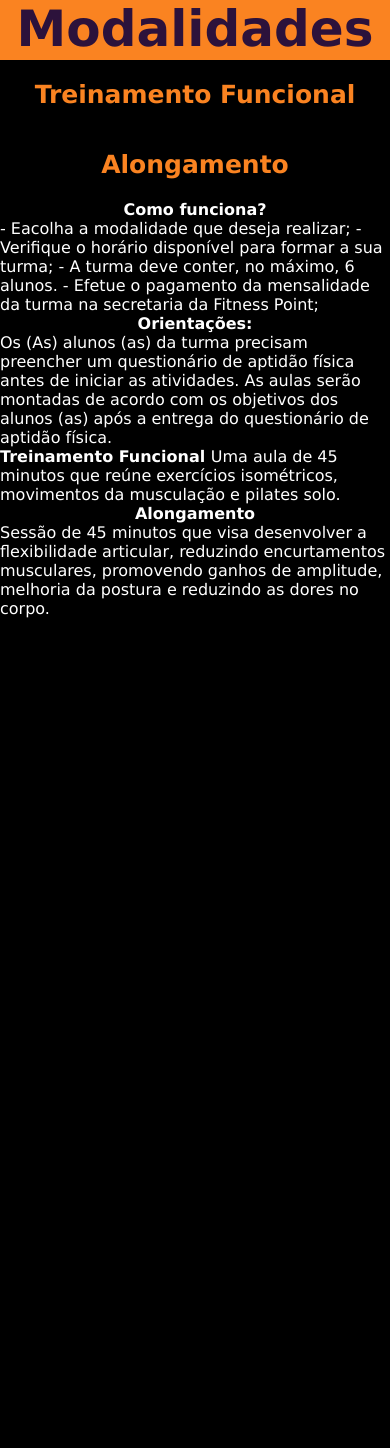
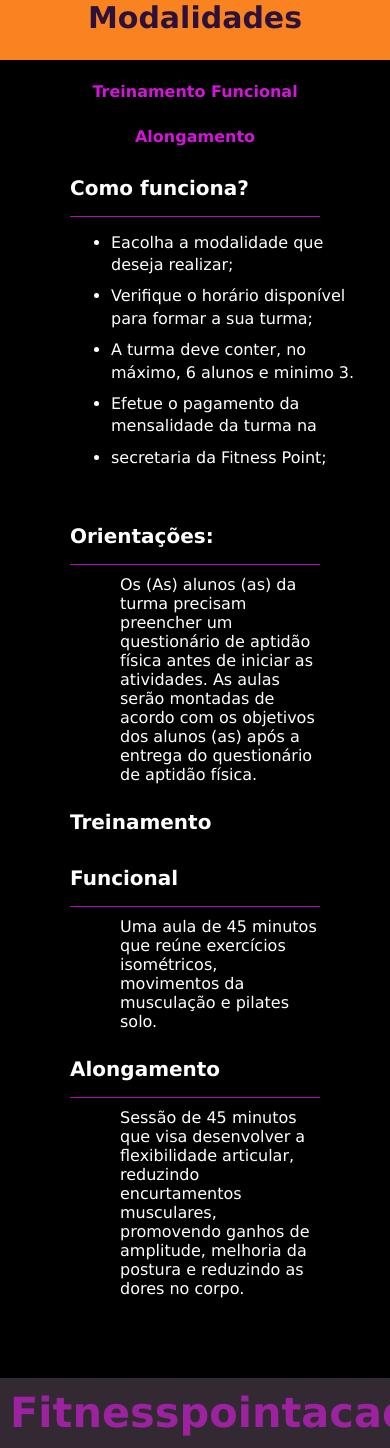
Before and after one commit to danilo992/public_php, a PHP site: page /modalidade.php in a window 390 px wide; the page is wider, and only the part inside the window is pictured. Before the commit the page ends 618 px from the top of that part, so only its background shows below. Run offline with PHP 8.4, Linux system fonts and the light colour scheme.

Commit message:
add modalidade.php, avaliaçãoFisica.php

```diff
--- a/css/stylesheet.css
+++ b/css/stylesheet.css
@@ -11,6 +11,12 @@ body {
     color: #fff;
 }
 
+header {
+    position: fixed;
+    z-index: 1;
+    width: 100%;
+}
+
 header h2 {
     background-color: rgb(250, 131, 33);
     width: 100%;
@@ -22,6 +28,14 @@ header h2 {
 }
 
 section {
+   padding: 70px;
+}
+
+section ul {
+    padding: 15px 0 30px 80px;
+}
+
+section ul li {
 
 }
 
@@ -29,9 +43,73 @@ section h3 {
     text-align: center;
     line-height: 2.8em;
     font-size: 25px;
-    color: rgb(250, 131, 33);
+    color: rgb(210, 22, 216);
 }
 
 section h4 {
+    font-size: 20px;
+    text-align: start;
+    line-height: 2.8em;
+    margin-left: 50px;
+    border-bottom: 1px solid rgb(183, 9, 189);
+    width: 300px;
+}
+
+p {
+    padding: 10px 70px 10px 70px;
+    margin-top: 10px;
+    margin-bottom: 30px;
+}
+
+footer {
+    background-color: rgb(51, 41, 50);
+    height: 70px;
     text-align: center;
+    font-size: 50px;
+    color: rgb(156, 34, 160);
 }
+
+h5 {
+    padding: 10px;
+}
+
+@media screen and (min-width: 320px) and (max-width:640px){
+    body {
+        margin: 0;
+        padding: 0;
+    }
+
+    header h2 {
+        font-size: 30px;
+        padding: 5px 0 0 0;
+        padding: 0;
+    }
+
+    section h3 {
+        width: 100%;
+        margin: 0;
+        font-size: 16px;
+        padding: 0;
+    }
+
+    section h4 {
+        width: 100%;
+        margin: 0;
+        padding: 0;
+    }
+
+    p, ul {
+        width: 80%;
+        margin: 0 0 0 -20px;
+    }
+
+    ul li {
+        line-height: 1.4em;
+        width: 130%;
+        margin-left: -19px;
+        margin-bottom: 9px;
+    }
+
+
+
+}
--- a/modalidade.php
+++ b/modalidade.php
@@ -23,20 +23,20 @@
         </h3>
 
     <h4> Como funciona?</h4>
-        <p>
-            - Eacolha a modalidade que deseja realizar;
-            - Verifique o horário disponível para formar a sua turma;
-            - A turma deve conter, no máximo, 6 alunos.
-            - Efetue o pagamento da mensalidade da turma na
-             secretaria da Fitness Point;
-        </p>
+        <ul>
+            <li>Eacolha a modalidade que deseja realizar;</li>
+            <li>Verifique o horário disponível para formar a sua turma;</li>
+            <li>A turma deve conter, no máximo, 6 alunos e minimo 3.</li>
+            <li>Efetue o pagamento da mensalidade da turma na</li>
+            <li>secretaria da Fitness Point;</li>
+        </ul>
    <h4> Orientações:</h4>
        <p>
             Os (As) alunos (as) da turma precisam preencher um questionário de aptidão física antes de iniciar as atividades.
             As aulas serão montadas de acordo com os objetivos dos alunos (as) após a entrega do questionário de aptidão física.
         </p>
+    <h4> Treinamento Funcional </h4>
         <p>
-            <strong> Treinamento Funcional </strong>
             Uma aula de 45 minutos que reúne exercícios isométricos, movimentos da musculação e pilates solo.
         </p>
 
@@ -48,5 +48,9 @@
         </p>
     </div>
 </section>
+
+<footer>
+    <h5>Fitnesspointacademia.com.br</h5>
+</footer>
 </body>
 </html>
```
Also changed, not shown: avaliacaoFisica.php (added, +17 -0 lines), css/style.css (+4 -5 lines), index.php (+5 -5 lines).
